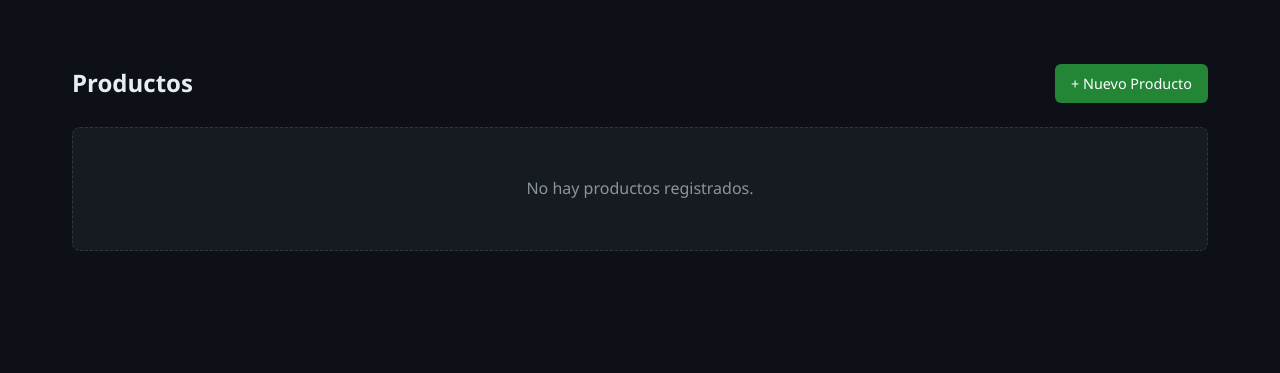
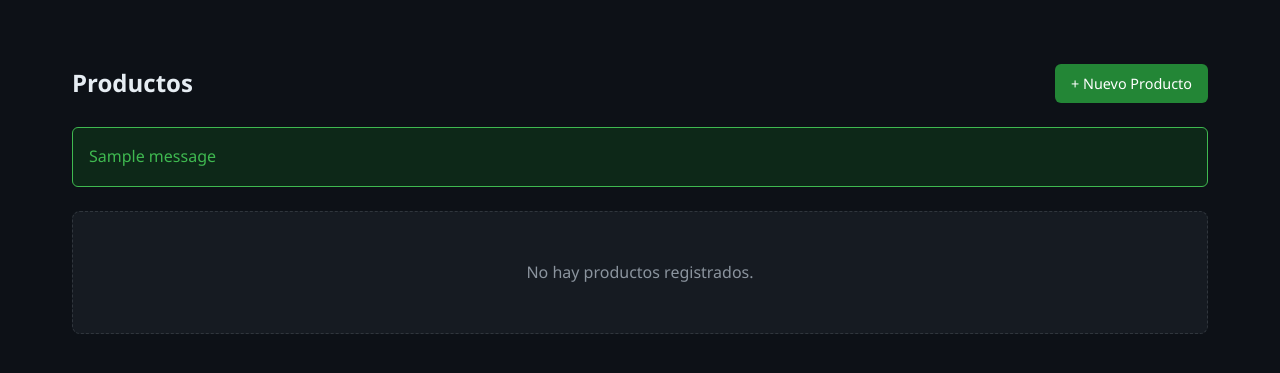
Before and after one commit to Francisco1714/sistema-inventario, a Flask app: page / in a window 1280 px wide. Shown: the part 105-478 px from the top of the page. Run offline with Flask 3, Linux system fonts and the light colour scheme; one stand-in notice (Sample message) is shown; data that the repository does not hold is empty.

Commit message:
agregando flash messages

```diff
--- a/app.py
+++ b/app.py
@@ -1,9 +1,14 @@
 from flask import Flask
+from dotenv import load_dotenv
+import os
 
 from web import web_bp
 import web.routes
 
+load_dotenv()
+
 app = Flask(__name__)
+app.config['SECRET_KEY'] = os.getenv('SECRET_KEY')
 
 app.register_blueprint(web_bp)
 
--- a/static/css/style.css
+++ b/static/css/style.css
@@ -235,3 +235,14 @@ a:hover {
    font-size: 0.9rem;
    padding: 0.25rem 0;
 }
+.flash {
+    padding: 1rem;
+    border-radius: 6px;
+    margin-bottom: 1.5rem;
+}
+
+.flash.success {
+    background-color: #0d2818;
+    border: 1px solid #3fb950;
+    color: #3fb950;
+}
--- a/templates/productos.html
+++ b/templates/productos.html
@@ -21,7 +21,15 @@
             <h2>Productos</h2>
             <a href="{{ url_for('web.crear_producto_view') }}" class="btn btn-primary">+ Nuevo Producto</a>
         </div>
-
+        {% with messages = get_flashed_messages(with_categories=true) %}
+            {% if messages %}
+                {% for category, message in messages %}
+                    <div class="flash {{ category }}">
+                        {{ message }}
+                    </div>
+                {% endfor %}
+            {% endif %}
+        {% endwith %}
         {% if productos %}
             <div class="productos-grid">
                 {% for producto in productos %}
--- a/web/routes.py
+++ b/web/routes.py
@@ -1,4 +1,4 @@
-from flask import render_template, request, redirect, url_for
+from flask import render_template, request, redirect, url_for, flash
 
 from web import web_bp
 from web.productos import obtener_producto_por_id, obtener_productos, crear_producto, actualizar_producto, eliminar_producto
@@ -42,6 +42,7 @@ def crear_producto_view():
             return render_template("crear_producto.html", errores=errores, nombre=nombre, descripcion=descripcion, precio=precio, stock=stock)
 
         crear_producto(nombre, descripcion, precio_float, stock_int)
+        flash("Producto creado exitosamente", "success")
         return redirect(url_for("web.listar_productos"))
     return render_template("crear_producto.html")
 
@@ -74,6 +75,7 @@ def modificar_producto_view(id):
             return render_template("modificar_producto.html", producto=producto, errores=errores)
 
         actualizar_producto(id, nombre, descripcion, precio_float, stock_int)
+        flash("Producto modificado exitosamente", "success")
         return redirect(url_for("web.listar_productos"))
 
     producto = obtener_producto_por_id(id)
@@ -82,4 +84,5 @@ def modificar_producto_view(id):
 @web_bp.route("/productos/<int:id>/eliminar", methods=["POST"])
 def eliminar_producto_view(id):
     eliminar_producto(id)
-    return redirect(url_for("web.iniciar"))
+    flash("Producto eliminado exitosamente", "success")
+    return redirect(url_for("web.inicio"))
```
